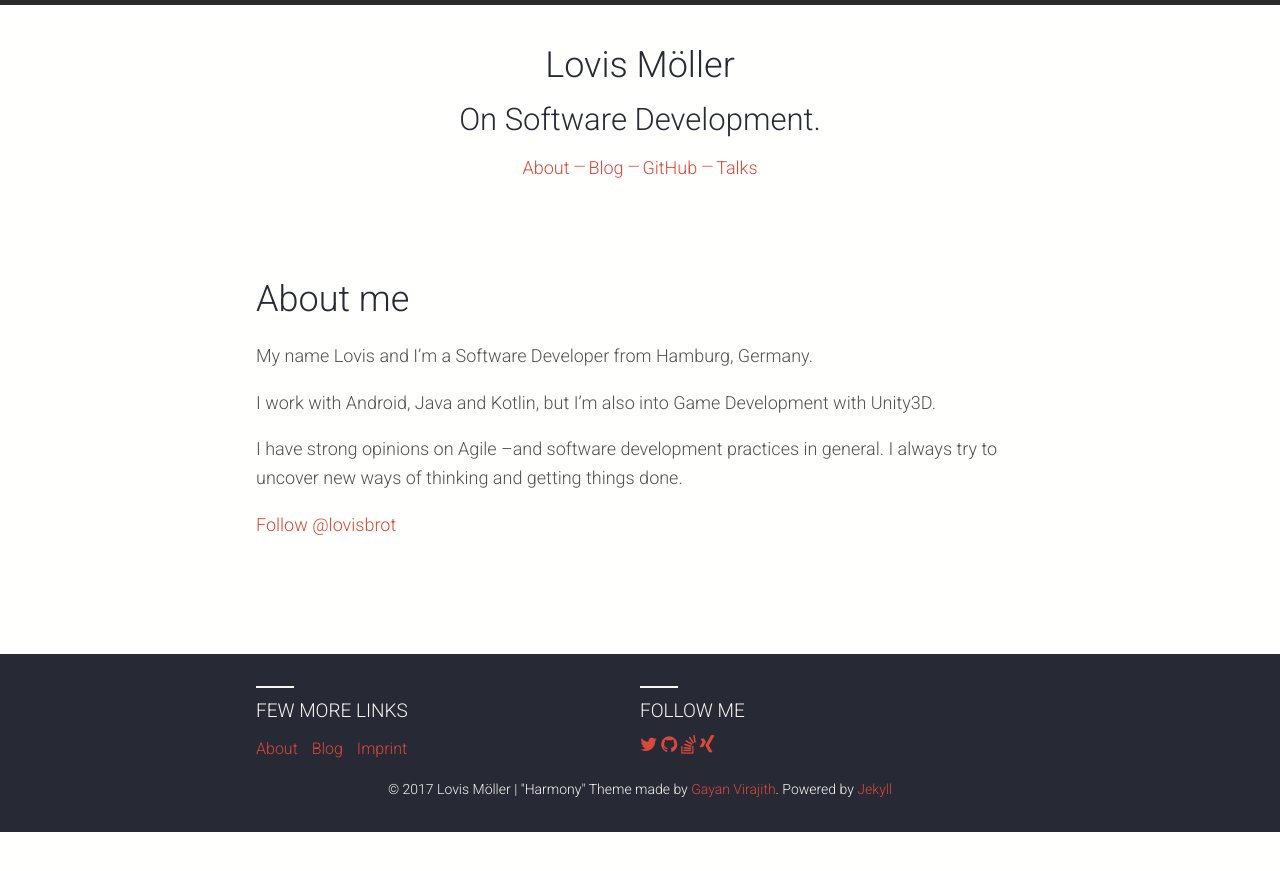
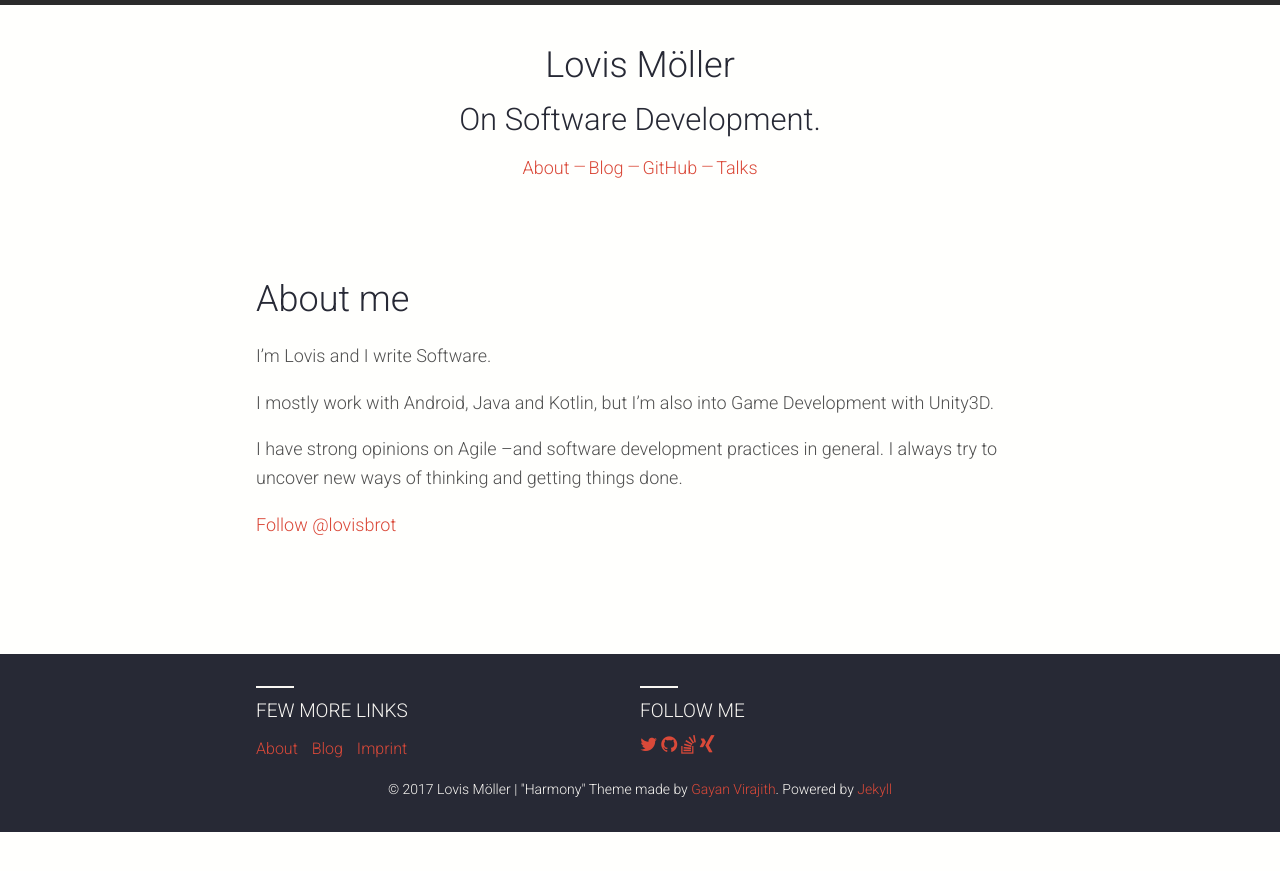
Before and after one commit to lmller/lmller.github.io, a Jekyll site: the page built from about.md, in a window 1280 px wide. Shown: the top 871 px of the page. Built offline with Jekyll 4.4.1, drawn with Linux system fonts in a browser that asks for light colours; nearby versions of some CDN libraries; comment, search, counter and statistics services are not loaded.

Commit message:
Update about.md

```diff
--- a/about.md
+++ b/about.md
@@ -4,9 +4,9 @@ title: About me
 permalink: /about/
 ---
 
-My name Lovis and I'm a Software Developer from Hamburg, Germany.
+I'm Lovis and I write Software.
 
-I work with Android, Java and Kotlin, but I'm also into Game Development with Unity3D.
+I mostly work with Android, Java and Kotlin, but I'm also into Game Development with Unity3D.
 
 I have strong opinions on Agile &ndash;and software development practices in general.
 I always try to uncover new ways of thinking and getting things done.
```
